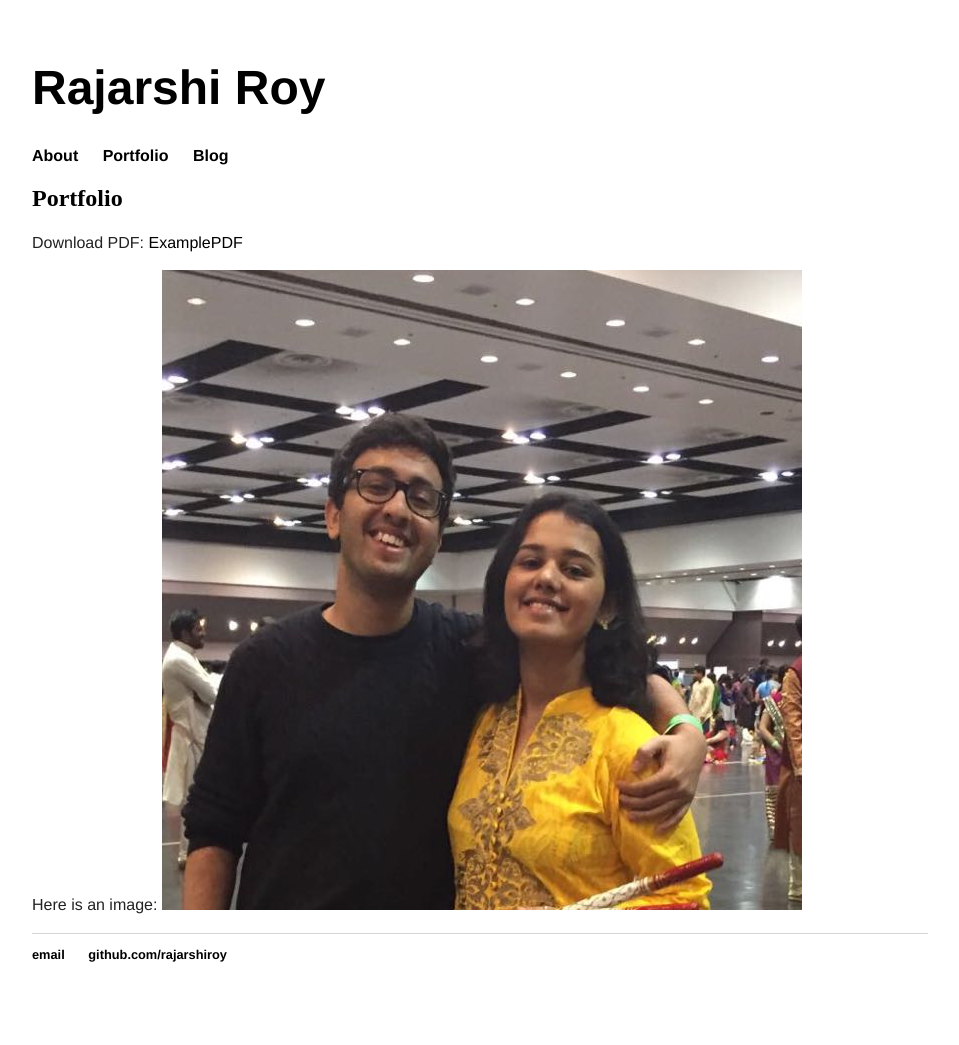
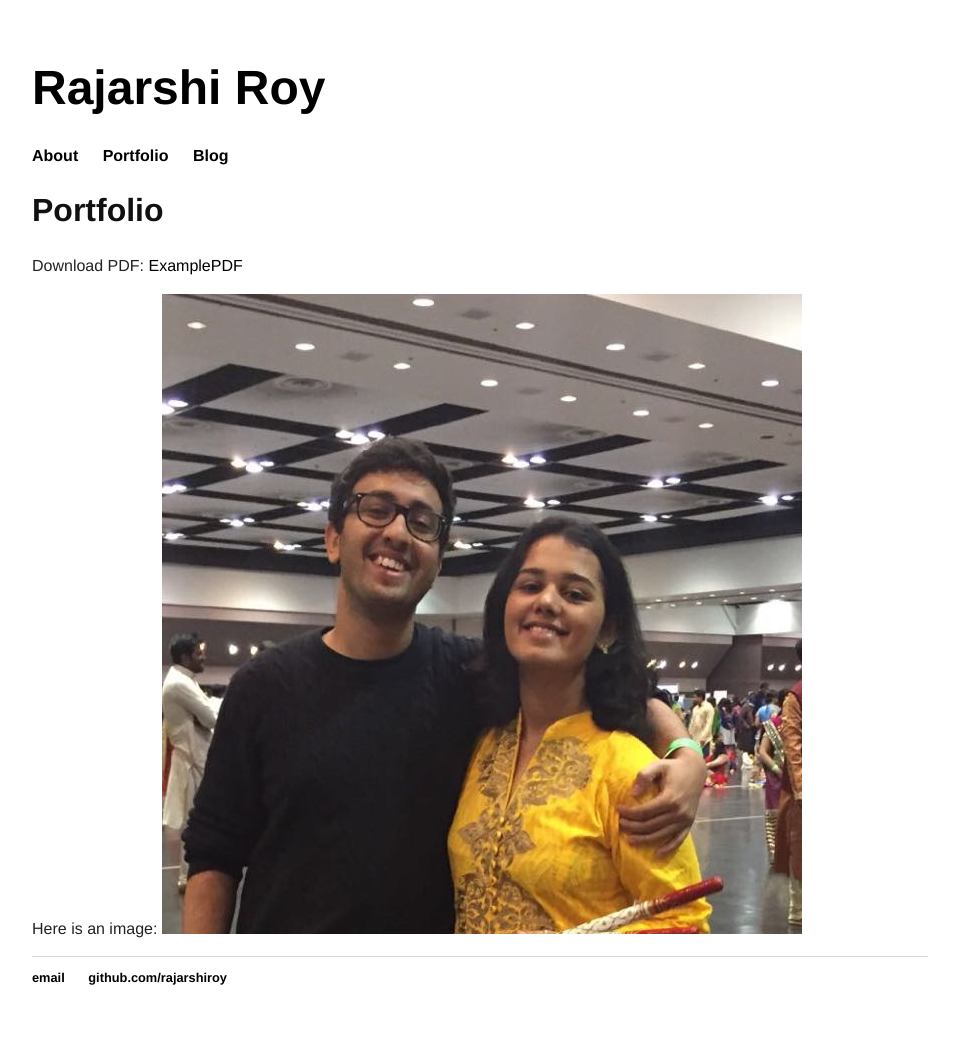
Before and after one commit to rajarshiroy/rajarshiroy.github.io, a Jekyll site: the page built from portfolio/index.html, in a window 1280 px wide. Shown: the whole page, without its empty margins (160-1119 px from the left). Built offline with Jekyll 4.4.1, drawn with Linux system fonts in a browser that asks for light colours; before the commit the page ends 1022 px from its top, so only the background shows below that.

Commit message:
Update main.css

```diff
--- a/css/main.css
+++ b/css/main.css
@@ -23,6 +23,11 @@ h1 {
     font-size: 3em;
     font-family:'Helvetica';
 }
+h2 {
+    font-size: 2em;
+    font-family:'Helvetica';
+    color: #111;
+}
 p {
     font-size: 1em;
     line-height: 1.4em;
```
